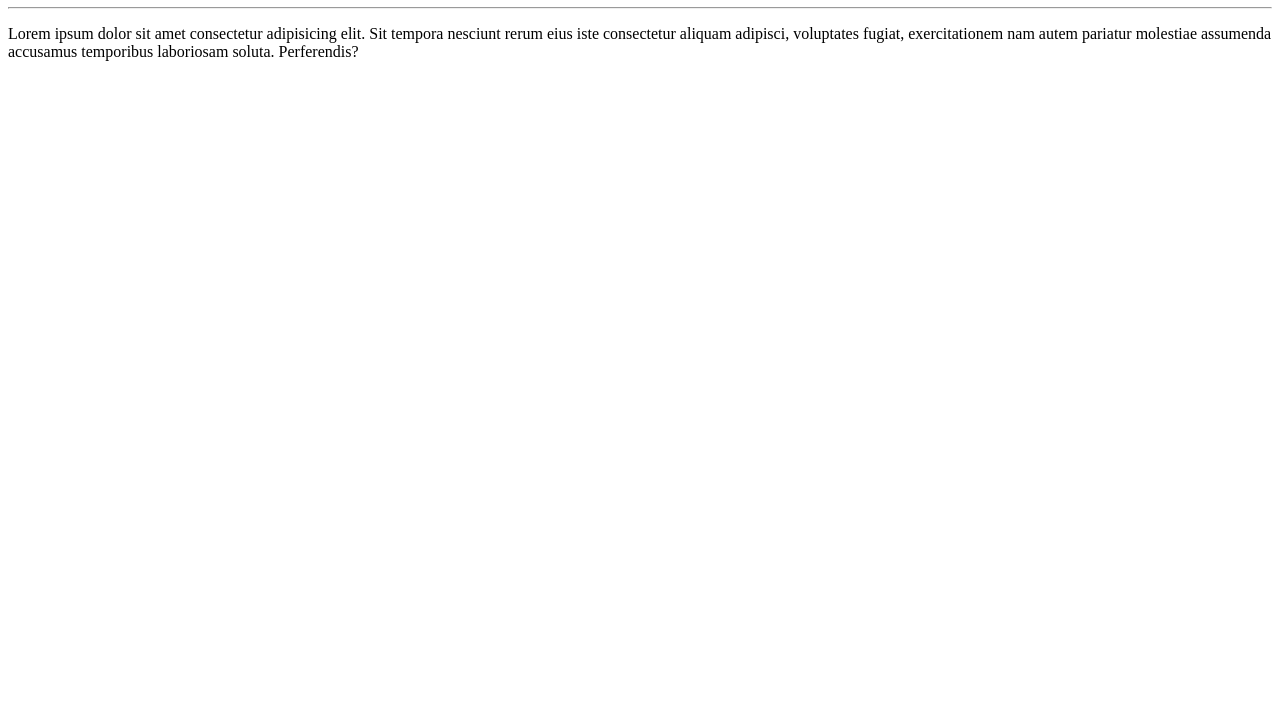
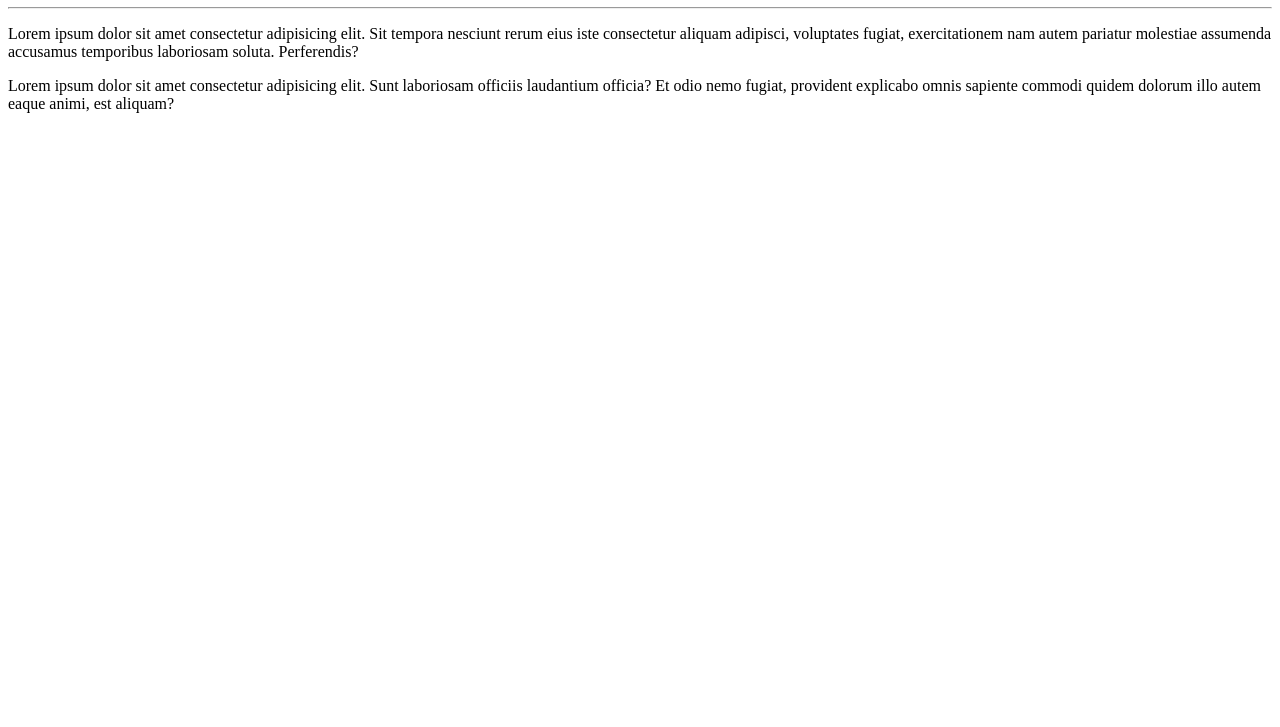
Before and after one commit to jvmz999-wq/Prieiro-projeto, a plain HTML site: page site exemplo/index.html in a window 1280 px wide. Shown: the part 73-800 px from the top of the page. Drawn offline with Linux system fonts and the light colour scheme.

Commit message:
adicionei um paragrafo

```diff
--- a/site exemplo/index.html
+++ b/site exemplo/index.html
@@ -9,5 +9,6 @@
     <h1> Olá mundo</h1>
     <hr>
     <p>Lorem ipsum dolor sit amet consectetur adipisicing elit. Sit tempora nesciunt rerum eius iste consectetur aliquam adipisci, voluptates fugiat, exercitationem nam autem pariatur molestiae assumenda accusamus temporibus laboriosam soluta. Perferendis?</p>
+    <p>Lorem ipsum dolor sit amet consectetur adipisicing elit. Sunt laboriosam officiis laudantium officia? Et odio nemo fugiat, provident explicabo omnis sapiente commodi quidem dolorum illo autem eaque animi, est aliquam?</p>
 </body>
 </html>
```
